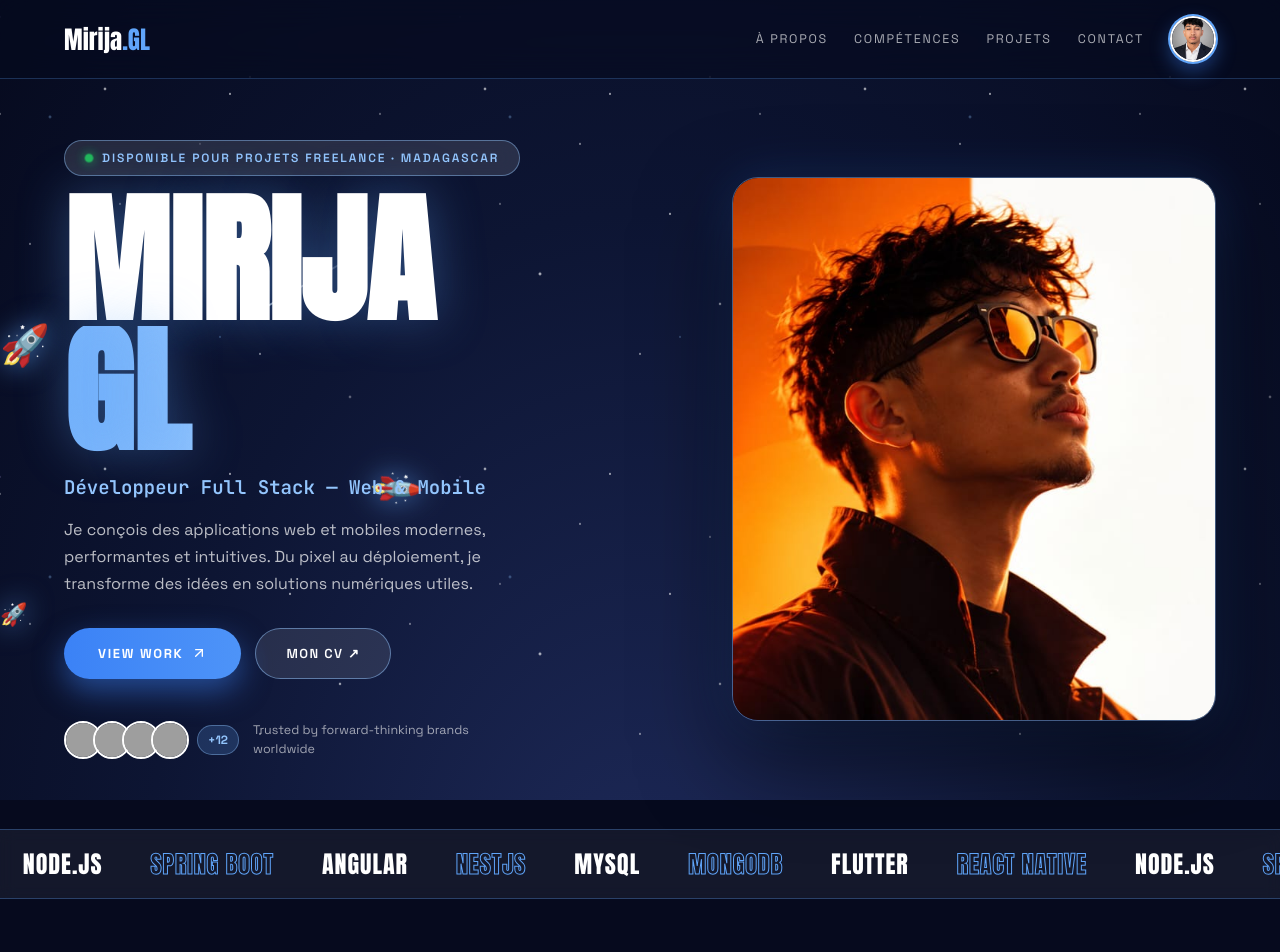
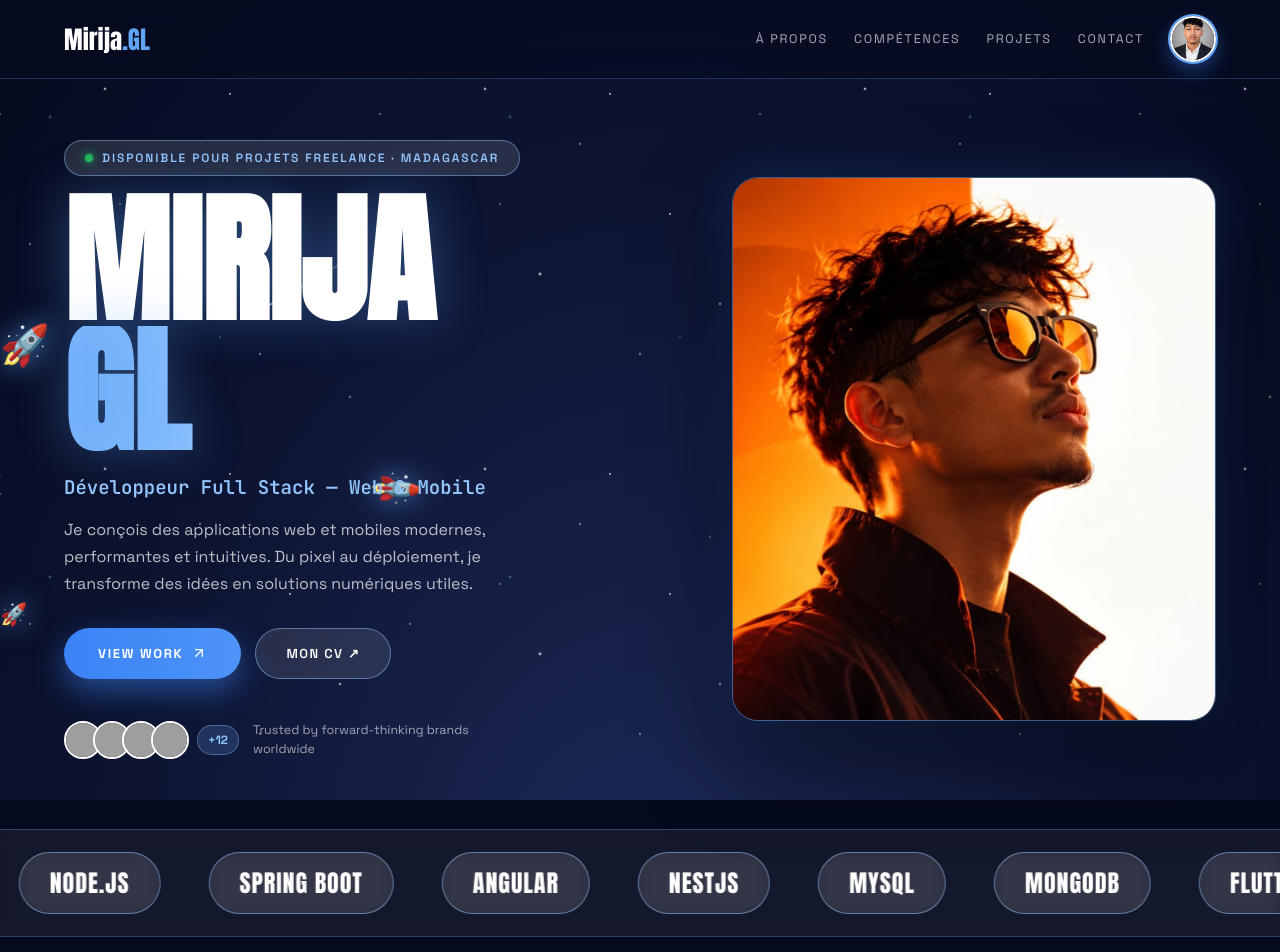
Before and after one commit to MIRIJA2008/portfolio-mirija, a React (Vite) app: page / in a window 1280 px wide. Shown: the top 952 px of the page. Built offline with nearby package versions, Linux system fonts and the light colour scheme; grey boxes are pictures that could not be loaded.

Commit message:
Marquee en pilules arrondies

```diff
--- a/src/App.css
+++ b/src/App.css
@@ -332,3 +332,20 @@ body { font-family: 'Space Grotesk', sans-serif; color: var(--blanc); overflow-x
   .hero { padding-top: 120px; }
   .hero-photo { flex: 1 1 100%; height: 46vh; }
 }
+/* ═══ PILULES MARQUEE (comme les boutons View Work / Mon CV) ═══ */
+.marquee { padding: 22px 0; }
+.mq-pill {
+  padding: 12px 30px; border-radius: 40px;
+  border: 1.5px solid rgba(147, 197, 253, .55);
+  background: rgba(255, 255, 255, .08);
+  backdrop-filter: blur(8px);
+  font-family: 'Anton', sans-serif;
+  font-size: 19px; letter-spacing: .07em; text-transform: uppercase;
+  color: #fff; white-space: nowrap;
+  transition: .3s;
+}
+.mq-pill:hover {
+  background: linear-gradient(90deg, #3b82f6, #60a5fa);
+  border-color: transparent;
+  box-shadow: 0 8px 24px rgba(59, 130, 246, .55);
+}
--- a/src/App.jsx
+++ b/src/App.jsx
@@ -145,15 +145,25 @@ export default function App() {
         </div>
       </header>
 
-      {/* ═══ MARQUEE ═══ */}
+            {/* ═══ MARQUEE PILULES ═══ */}
       <div className="marquee">
         <div className="marquee-track">
-          <span>Flutter</span><span className="outline">React Native</span><span>Node.js</span>
-          <span className="outline">Spring Boot</span><span>Angular</span><span className="outline">NestJS</span>
-          <span>MySQL</span><span className="outline">MongoDB</span>
-          <span>Flutter</span><span className="outline">React Native</span><span>Node.js</span>
-          <span className="outline">Spring Boot</span><span>Angular</span><span className="outline">NestJS</span>
-          <span>MySQL</span><span className="outline">MongoDB</span>
+          <span className="mq-pill">Flutter</span>
+          <span className="mq-pill">React Native</span>
+          <span className="mq-pill">Node.js</span>
+          <span className="mq-pill">Spring Boot</span>
+          <span className="mq-pill">Angular</span>
+          <span className="mq-pill">NestJS</span>
+          <span className="mq-pill">MySQL</span>
+          <span className="mq-pill">MongoDB</span>
+          <span className="mq-pill">Flutter</span>
+          <span className="mq-pill">React Native</span>
+          <span className="mq-pill">Node.js</span>
+          <span className="mq-pill">Spring Boot</span>
+          <span className="mq-pill">Angular</span>
+          <span className="mq-pill">NestJS</span>
+          <span className="mq-pill">MySQL</span>
+          <span className="mq-pill">MongoDB</span>
         </div>
       </div>
 
```
